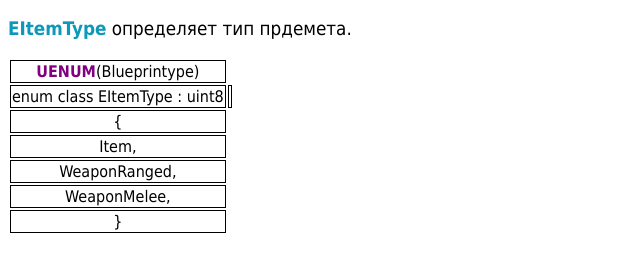
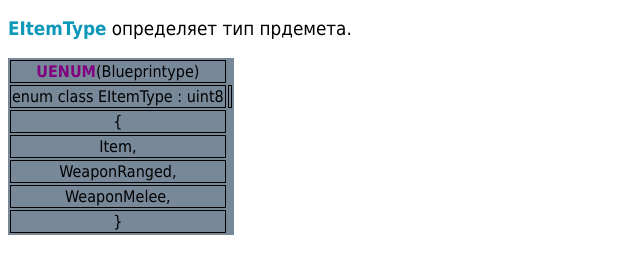
Before and after one commit to title-coming-soon/docs, a plain HTML site: page Enums/EItemType_ru.html in a window 1280 px wide. Shown: the part 49-322 px from the top of the page, without its empty margins (0-640 px from the left). Drawn offline with Linux system fonts and the light colour scheme.

Commit message:
Update EItemType_ru.html

```diff
--- a/Enums/EItemType_ru.html
+++ b/Enums/EItemType_ru.html
@@ -20,7 +20,7 @@
 		<h3 style="font-family:Tahoma; font-weight: 400;"><strong style="color:0d98ba">EItemType</strong> определяет тип прдемета.</h3>
 	</p>
 	<p>
-		<table>
+		<table style="background-color:778899">
 			<tr><th><strong style="color:800080">UENUM</strong>(Blueprintype)</th></tr>
 			<tr><th>enum class EItemType : uint8<th></tr>
 			<tr><th>{</th></tr>
```
